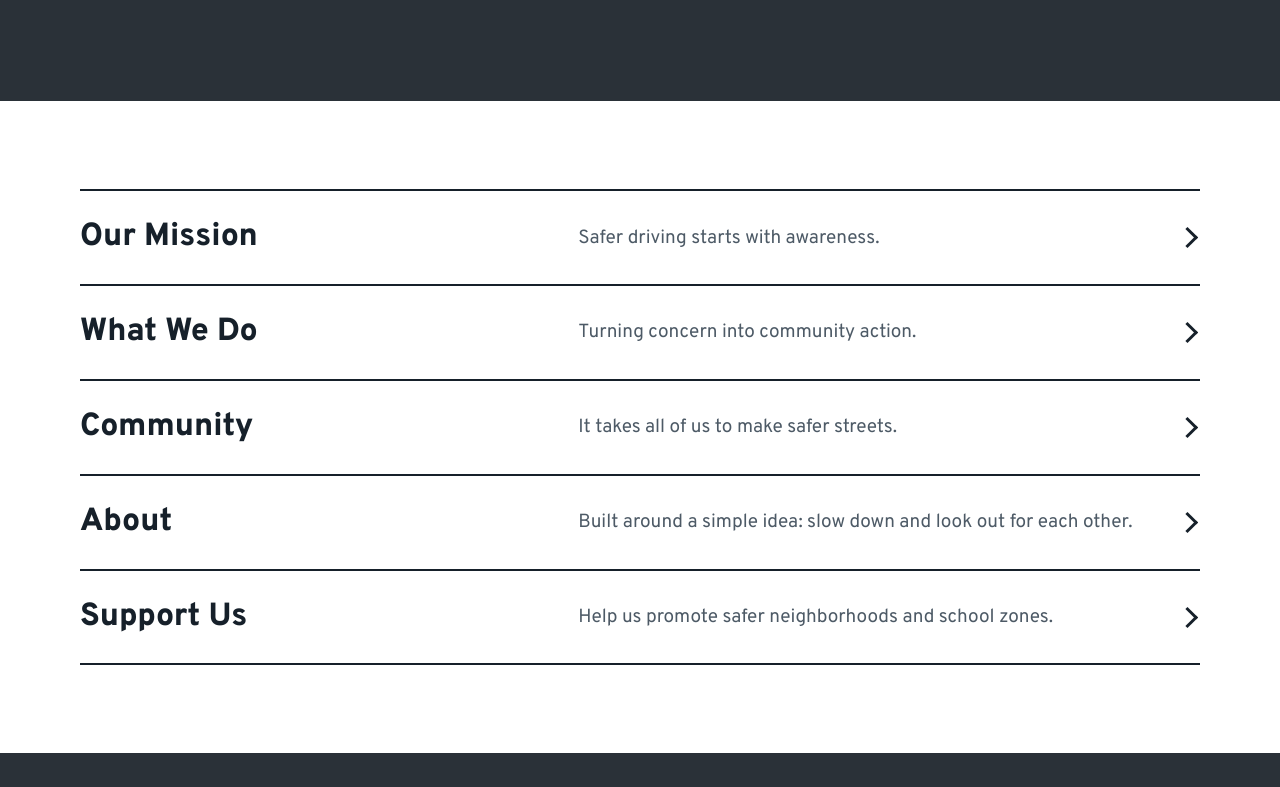
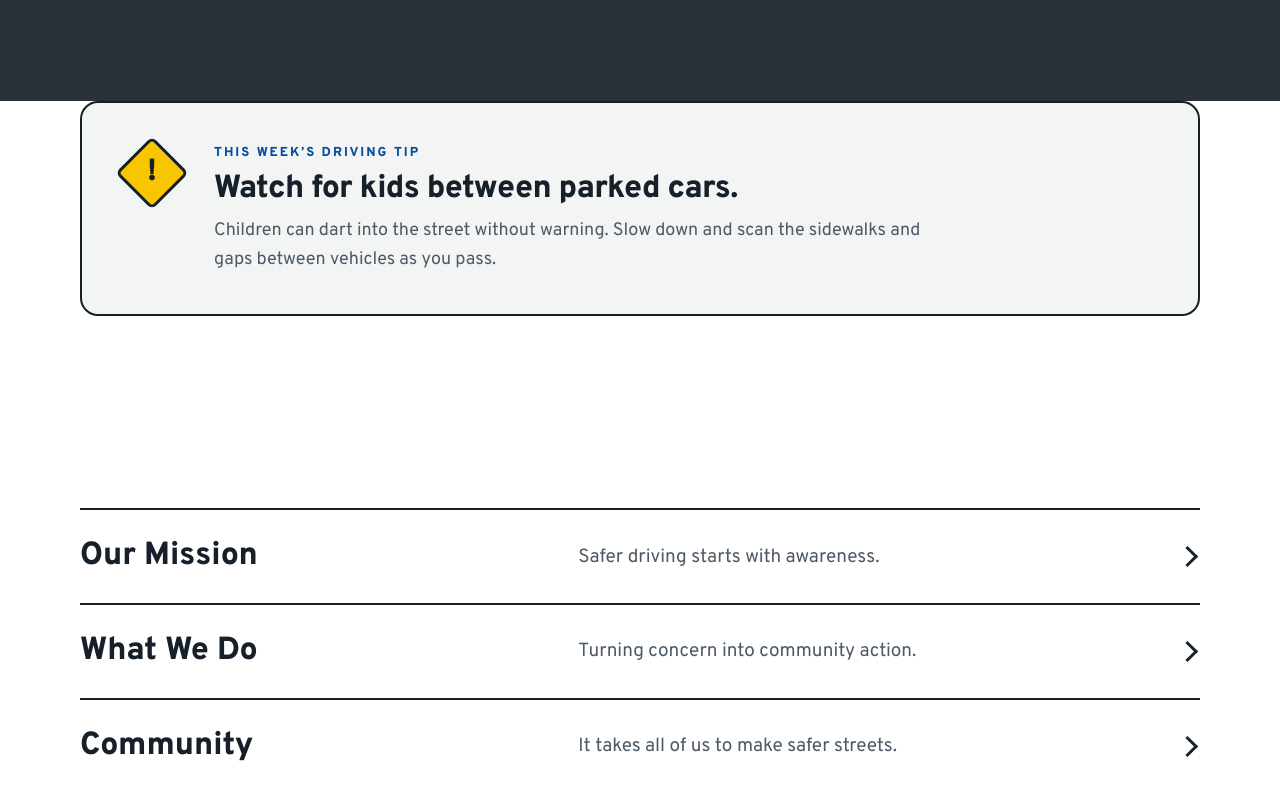
Before and after one commit to idrive25/animated-broccoli, a plain HTML site: page index.html in a window 1280 px wide. Shown: the part 1293-2080 px from the top of the page. Drawn offline with Linux system fonts and the light colour scheme.

Commit message:
Add files via upload

```diff
--- a/index.html
+++ b/index.html
@@ -69,6 +69,17 @@
       </div>
     </section>
 
+    <section class="section tip" aria-labelledby="tip-heading">
+      <div class="container tip-card">
+        <div class="tip-sign" aria-hidden="true">!</div>
+        <div class="tip-copy">
+          <div class="tip-label">THIS WEEK&rsquo;S DRIVING TIP</div>
+          <h2 id="tip-heading" data-tip-title>Loading tip&hellip;</h2>
+          <p data-tip-body></p>
+        </div>
+      </div>
+    </section>
+
     <section class="explore" aria-labelledby="explore-heading">
       <div class="container">
         <h2 class="sr-only" id="explore-heading">Explore I Drive 25</h2>
@@ -113,6 +124,34 @@
     toggle.addEventListener('click', () => setMenu(!nav.classList.contains('open')));
     document.querySelectorAll('.nav a').forEach(a => a.addEventListener('click', () => setMenu(false)));
     document.addEventListener('keydown', e => { if (e.key === 'Escape') setMenu(false); });
+
+    const TIPS = [
+      { title: "Ease off near stop signs.", body: "Come to a full, complete stop, then pause long enough to check both ways before moving again." },
+      { title: "Watch for kids between parked cars.", body: "Children can dart into the street without warning. Slow down and scan the sidewalks and gaps between vehicles as you pass." },
+      { title: "Treat 25 mph as a real limit, not a suggestion.", body: "On residential streets, even 10 mph over sharply increases stopping distance and the severity of any collision." },
+      { title: "Put the phone out of reach.", body: "A glance at a text can take your eyes off the road for several seconds—far enough to travel the length of a school bus." },
+      { title: "Yield to pedestrians at crosswalks.", body: "Come to a full stop and wave them through, even if there's no marked crosswalk sign nearby." },
+      { title: "Slow down for school buses.", body: "When a bus stops with lights flashing, stop well back and wait until the lights stop flashing and children are clear." },
+      { title: "Check mirrors before opening your door.", body: "A quick look for cyclists or pedestrians before you open the door prevents one of the most common neighborhood collisions." },
+      { title: "Leave extra space in the rain.", body: "Wet roads roughly double stopping distance. Slow down and increase your following distance in bad weather." },
+      { title: "Scan driveways as you drive by.", body: "Backing-out drivers often can't see around parked cars or hedges. Cover your brake as you pass driveways on residential streets." },
+      { title: "Take turns fully stopped.", body: "Rolling through a stop sign narrows your view of cross traffic and pedestrians. A full stop gives you time to look both ways." },
+      { title: "Model safe driving for young passengers.", body: "Kids learn driving habits by watching. Buckling up and slowing down sets the example before they're ever behind the wheel." },
+      { title: "Give cyclists at least three feet.", body: "When passing a cyclist, slow down and give as much room as you would want if the roles were reversed." }
+    ];
+    (function () {
+      const oneJan = new Date(new Date().getFullYear(), 0, 1);
+      const today = new Date();
+      const dayOfYear = Math.floor((today - oneJan) / 86400000);
+      const week = Math.floor(dayOfYear / 7);
+      const tip = TIPS[week % TIPS.length];
+      const titleEl = document.querySelector('[data-tip-title]');
+      const bodyEl = document.querySelector('[data-tip-body]');
+      if (titleEl && bodyEl) {
+        titleEl.textContent = tip.title;
+        bodyEl.textContent = tip.body;
+      }
+    })();
   </script>
 </body>
 </html>
--- a/styles.css
+++ b/styles.css
@@ -177,6 +177,36 @@ h3{font-size:22px;line-height:1.25;font-weight:700;margin:0 0 8px;color:var(--in
 .message h2{color:#fff;margin:0;font-size:clamp(32px,4.4vw,54px)}
 .message p{margin:0;color:#d0d8df}
 
+/* Weekly driving tip */
+.tip{padding-top:0}
+.tip-card{
+  display:grid;
+  grid-template-columns:auto minmax(0,1fr);
+  gap:clamp(20px,3.5vw,32px);
+  align-items:start;
+  padding:clamp(28px,4vw,40px);
+  background:var(--paper);
+  border:2px solid var(--ink);
+  border-radius:18px;
+}
+.tip-sign{
+  flex:none;
+  position:relative;isolation:isolate;
+  width:60px;height:60px;
+  display:grid;place-items:center;
+  font-weight:900;font-size:30px;color:var(--ink);
+}
+.tip-sign::before{
+  content:"";z-index:-1;
+  position:absolute;inset:4px;
+  background:var(--sign-yellow);
+  border:3px solid var(--ink);border-radius:6px;
+  transform:rotate(45deg);
+}
+.tip-label{font-size:13px;font-weight:800;letter-spacing:2px;color:var(--blue);margin-bottom:8px}
+.tip-copy h2{margin:0 0 10px;font-size:clamp(24px,2.6vw,32px)}
+.tip-copy p{margin:0;font-size:18px;color:var(--muted);max-width:46rem}
+
 /* Home: links to each page */
 .explore{padding:clamp(48px,7vw,88px) 0}
 .explore-list{list-style:none;margin:0;padding:0;border-bottom:2px solid var(--ink)}
@@ -354,4 +384,6 @@ h3{font-size:22px;line-height:1.25;font-weight:700;margin:0 0 8px;color:var(--in
   .explore-list a{grid-template-columns:minmax(0,1fr) 20px;padding:22px 0}
   .explore-list strong,.explore-list span{grid-column:1}
   .explore-list a::after{grid-column:2;grid-row:1 / span 2}
+  .tip-card{grid-template-columns:1fr}
+  .tip-sign{margin-bottom:4px}
 }
```
